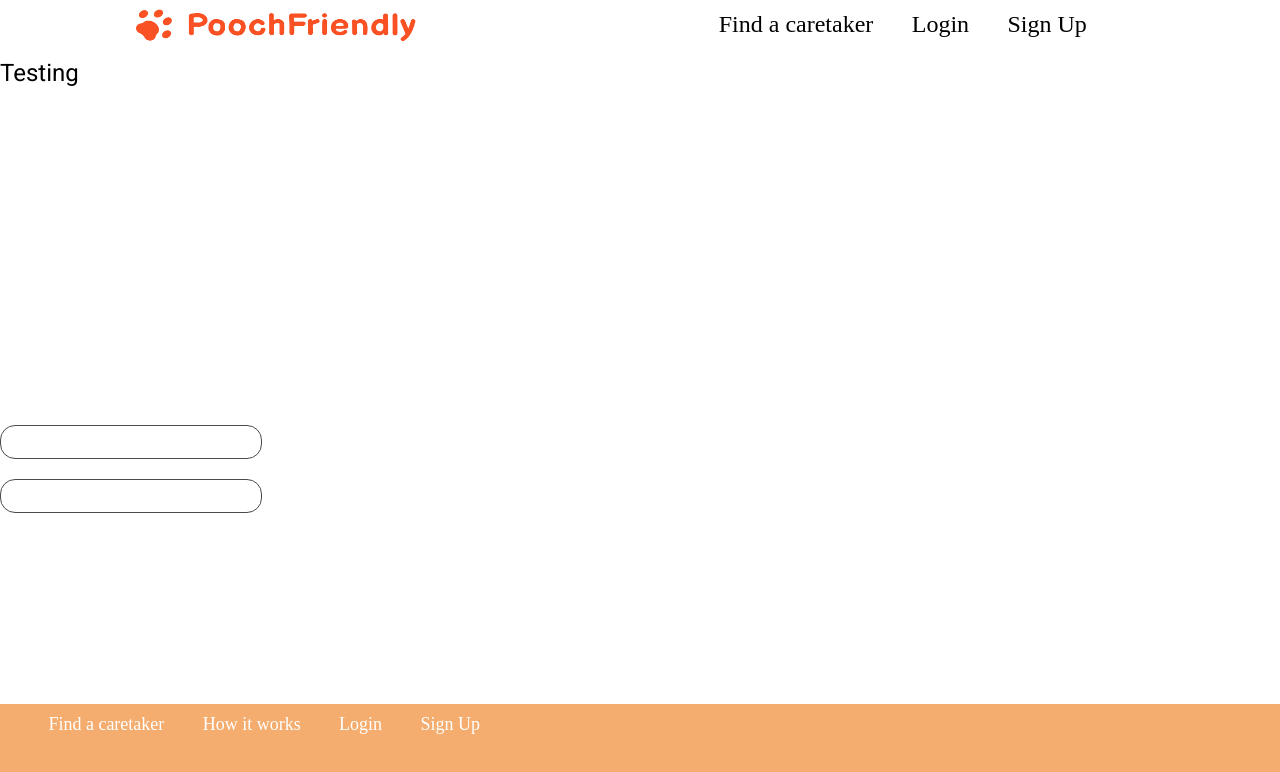
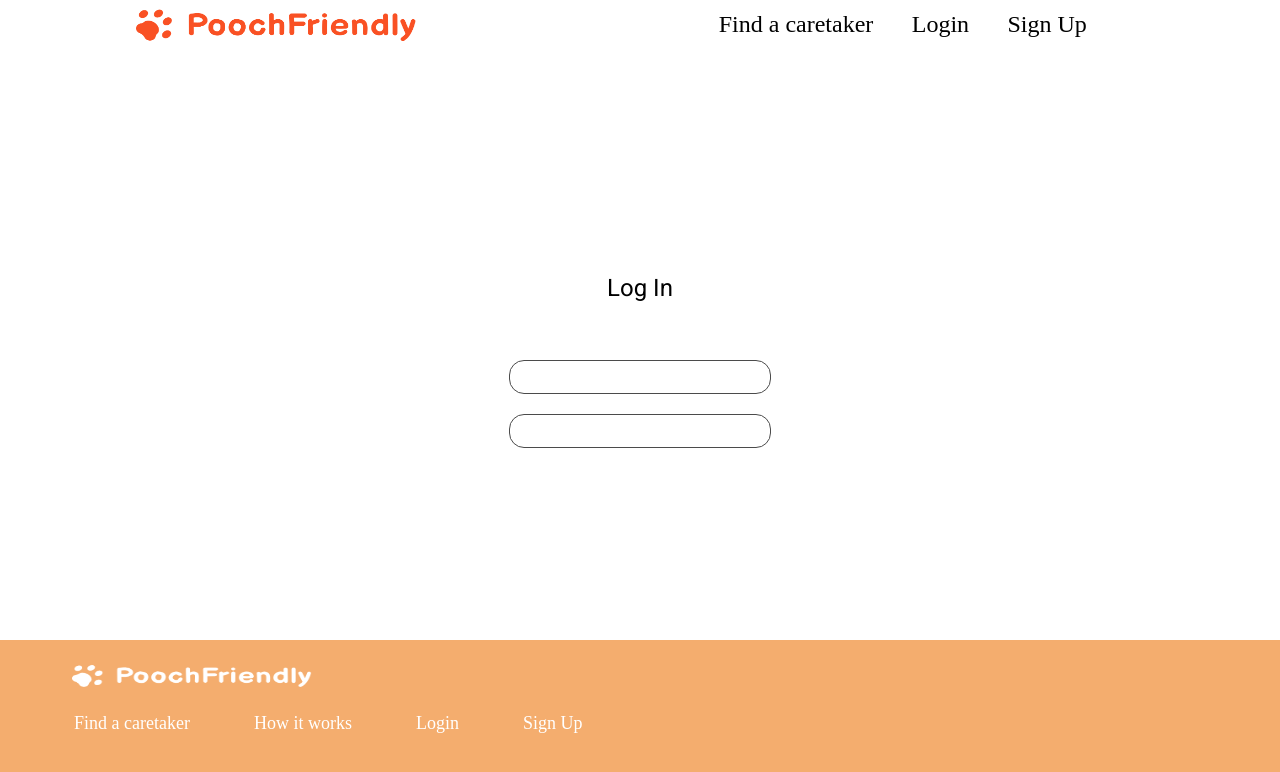
Before and after one commit to CS2102-2021-S1-33/Pet-Caring-Application, an Angular app in the folder frontend/frontend/: page /login in a window 1280 px wide. Shown: the top 772 px of the page. Built offline with nearby package versions, Linux system fonts and the light colour scheme.

Commit message:
make parent div flex

```diff
--- a/frontend/frontend/src/app/login-page/register-login-page/register-login-page/register-login-page.component.html
+++ b/frontend/frontend/src/app/login-page/register-login-page/register-login-page/register-login-page.component.html
@@ -14,7 +14,7 @@
         </div>
 
         <div class="auth">
-            <h1>Testing </h1> <br><br><br><br><br><br><br><br><br><br><br><br><br><br><br><br>
+            <h1>Log In </h1> <br><br>
             <form [formGroup]="loginForm">
                 <input class="login-fields" type="text" formControlName="user"><br><br>
                 <input class="login-fields" type="text" formControlName="userPassword">
@@ -22,6 +22,9 @@
         </div>
 
         <div class="footer">
+            <div class="logo-footer">
+                <img src="assets\white logo.png" width="240" height="26">
+            </div>
             <ul class="footer-list">
                 <li>Find a caretaker</li>
                 <li>How it works</li>
--- a/frontend/frontend/src/app/login-page/register-login-page/register-login-page/register-login-page.component.less
+++ b/frontend/frontend/src/app/login-page/register-login-page/register-login-page/register-login-page.component.less
@@ -6,13 +6,19 @@
 }
 
 .header {
-    flex: 0 1 auto;
+    flex: 0 1 25%;
 }
 
 .logo {
     float: left;
     padding: 8px;
     margin-left: 10%;
+}
+
+.logo-footer {
+    float: left;
+    padding: 8px;
+    margin-left: 5vw;
 }
 
 .header-list {
@@ -46,25 +52,30 @@ ul li:last-child {
     padding: 8px;
 }
 
+.auth {
+    flex: 0 1 40%;
+    display: flex;
+    flex-direction: column;
+    justify-content: center;
+    align-items: center;
+}
+
 .footer {
     position: absolute;
     bottom: 0 ;
     color: #F4AD6E;
-    height: 12vh;
+    height: 16vh;
     width: 100%;
-    flex: 0 1 auto;
-    //padding: 8px;
+    flex: 0 1 35%;
+    display: flex;
+    flex-flow: column;
     background: #F4AD6E 0% 0% no-repeat padding-box;
     opacity: 1;
+    padding-top: 16px;
+    padding-bottom: 16px;
 }
 
-.auth {
-    flex: 1 1 auto;
-    align-items: center;
-    justify-content: center;
 
-
-}
 
 .login-fields {
     border-radius: 15px;
@@ -90,7 +101,7 @@ ul li:last-child {
 
 .footer-list li {
     float: right;
-    margin-left: 3vw;
+    margin-left: 5vw;
     color: #ffffff;
     font-family: 'Times New Roman', Times, serif;
     font-size: 18px;
```
Also changed, not shown: frontend/frontend/src/assets/white logo.png (added).
